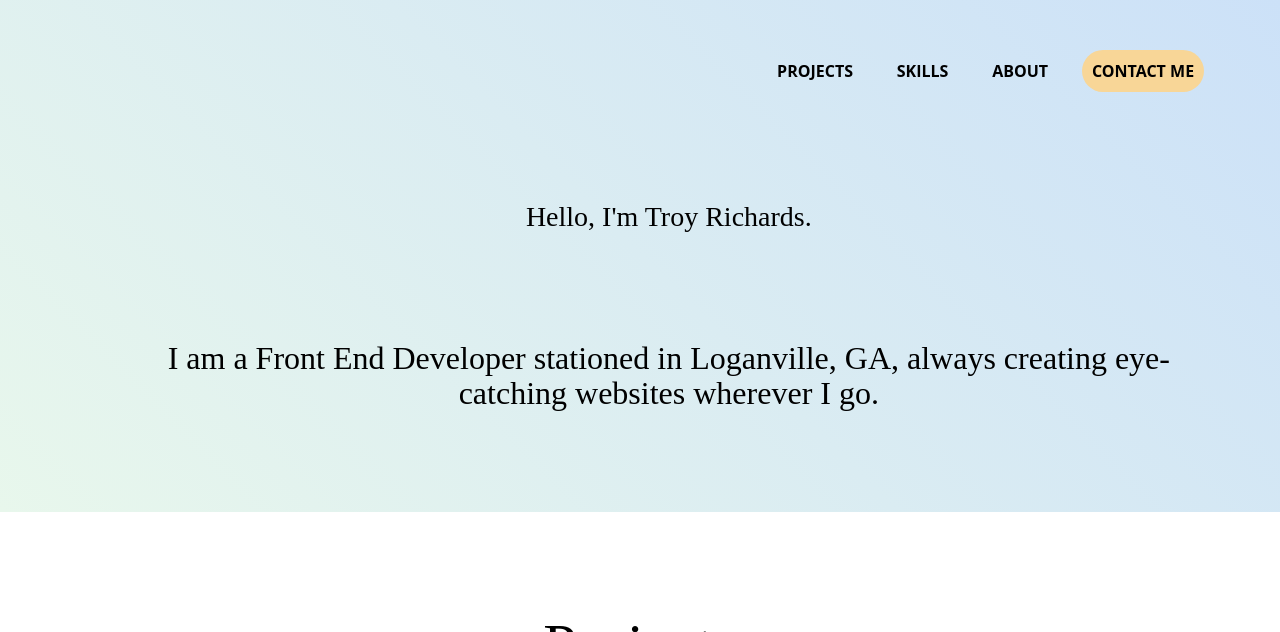
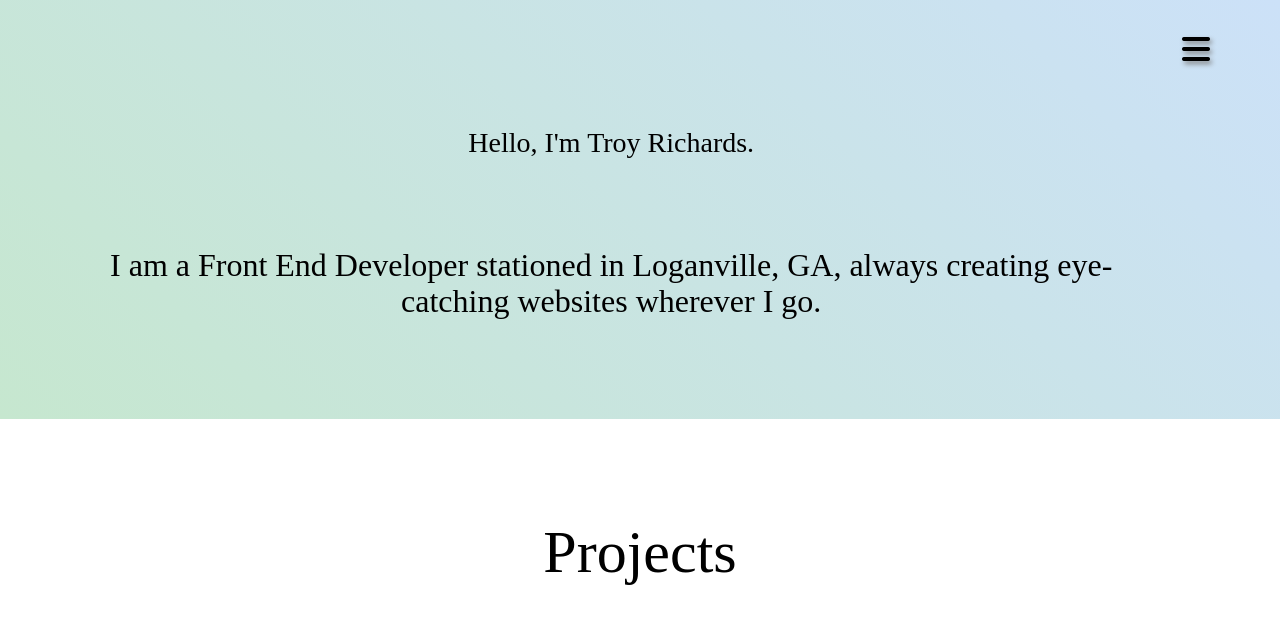
Before and after one commit to AyeTone/Portfolio, a website built with Parcel: page index.html in a window 1280 px wide. Shown: the top 632 px of the page. Built offline with nearby package versions, Linux system fonts and the light colour scheme; grey boxes are pictures that could not be loaded; a web font is replaced by a local one.

Commit message:
Added Dropdown framework

```diff
--- a/css/main.css
+++ b/css/main.css
@@ -145,7 +145,7 @@
 header,
 #skills,
 footer {
-  background: linear-gradient(45deg, #e8f7ec, #cce1f8) ;
+  background: linear-gradient(45deg, #c6e7cf, #cce1f8) ;
 }
 
 header,
@@ -159,11 +159,8 @@
   flex-flow: row wrap
 }
 
-
-
 .content-wrapper {
   width: 90%;
-
 }
 
 /* Header */
@@ -173,48 +170,43 @@
   padding-bottom: 60px;
 }
 
+.bar {
+  border-style: none;
+  background: none;
+  font-size: 2rem;
+  text-shadow: 2px 3px 5px grey;
+}
 
-header nav ul {
-  text-transform: uppercase;
+.dropdown {
+  position: sticky;
+  top: 10px;
   display: flex;
-  justify-content: space-around;
-  padding-bottom: 60px;
-  padding-top: 30px;
+  justify-content: flex-end;
+}
+
+.nav-content {
+  position: absolute;
+  top: calc(100% + .30rem);
+}
+
+nav {
+  background: white;
+  box-shadow: 4px 7px 5px rgba(0, 0, 0, .3);
+  visibility: hidden;
+  opacity: 0;
+  transition: ;
+}
+
+nav:checked {
+
 }
 
 nav ul li {
+  padding: 10px;
+  text-transform: uppercase;
   font-weight: bold;
 }
 
-nav #contact-button {
-  background-color: #f8d697;
-  border-radius: 30px;
-  padding: 10px 10px
-}
-
-nav #contact-button:hover {
-  animation: show .25s;
-  animation-fill-mode: forwards
-}
-
-.nav-item {
-  border-radius: 20px;
-  padding: 10px 10px
-}
-
-.nav-item:hover {
- animation: show .25s;
- animation-fill-mode: both;
-}
-
-@keyframes show {
-  0% {
-    background-color: none;
-  }
-  100% {
-    background-color: #ffcb6b;
-  }
-}
 
 header h2 {
   font-weight: lighter;
@@ -260,6 +252,11 @@
   width: 100%;
   display: flex;
   flex-direction: column;
+}
+
+.project-image {
+  width: 200px;
+  height: 200px;
 }
 
 .project-area p {
@@ -457,12 +454,12 @@
    ========================================================================== */
 
 @media only screen and (min-width: 768px) {
-/* Tablet styles */
+/*        Tablet styles        */
 
-/* General */
 
+/*    General    */
 .content-wrapper {
-  max-width: 640px;
+  max-width: 700px;
 }
 
 h1 {
@@ -481,42 +478,20 @@
   font-size: 1rem;
 }
 
-img {
-  max-width:fit-content;
-}
 
-/* Header */
 
+/*    Header     */
 header h1 {
   padding: 40px 0px;
 }
 
-header .content-wrapper {
-  display: flex;
-  justify-content: center;
-  flex-flow: row wrap;
-}
-
-header nav {
-  width: 100%;
-  display: flex;
-  justify-content: center;
-}
-
-nav ul {
-  display: flex;
-  justify-content: space-around;
+nav {
   width: 100%;
 }
 
-.header-greeting {
-  display: flex;
-  flex-flow: row wrap;
-  justify-content: center;
-}
 
-/* Projects */
 
+/*    Projects     */
 .project-area {
 justify-content: space-around;
 }
@@ -529,8 +504,9 @@
   font-size: 3.75rem;
 }
 
-/* Skills */
 
+
+/*    Skills     */
 .skill,
 .tool {
   width: 45%;
@@ -545,8 +521,9 @@
   flex-flow: row wrap;
 }
 
-/* About */
 
+
+/*    About    */
 .about-wrapper {
   display: flex;
   justify-content: center;
@@ -560,8 +537,7 @@
 
 
 
-/* Footer */
-
+/*    Footer     */
 .footer-content {
   display: flex;
   flex-flow: row wrap;
@@ -587,10 +563,10 @@
 }
 
 @media only screen and (min-width: 1200px) {
-/* Desktop */
+/*      Desktop        */
 
-/* Gerenal */
 
+/*    Gerenal    */
 .content-wrapper {
   max-width: 1450px;
 }
@@ -603,41 +579,31 @@
   font-size: 2rem;
 }
 
-/* Header */
 
-header .content-wrapper {
-justify-content: flex-end;
-}
 
-header nav {
-  justify-content: flex-end;
-  width: 50%;
-}
-
-nav ul {
-  justify-content: flex-end;
-  width: 80%;
-}
-
+/*    Header     */
 .header-greeting {
   width: 95%;
   flex-flow: row wrap;
 }
 
-/* Projects */
 
+
+/*    Projects     */
 .project-item {
   width: 30%;
 }
 
-/* Skiils */
 
+
+/*    Skiils     */
 #skills .content-wrapper {
   max-width: 900px;
 }
 
-/* About */
 
+
+/*    About    */
 .about-wrapper {
   display: flex;
   justify-content: space-between;
@@ -650,7 +616,6 @@
 #about figure {
   width: 35%;
 }
-
 }
 
 @media print,
--- a/index.html
+++ b/index.html
@@ -37,6 +37,9 @@
 <body>
   <header>
     <div class="content-wrapper">
+      <div class="dropdown">
+        <button class="bar"> <i class="fas fa-bars"></i></button>
+        <div class="nav-content">
           <nav>
             <ul>
               <li><a href="#projects" class="nav-item">Projects</a></li>
@@ -45,6 +48,8 @@
               <li><a href="#contact" id="contact-button"> Contact Me</a></li>
             </ul>
           </nav>
+        </div>
+      </div>
       <div class="header-greeting">
       <h1>Hello, I'm Troy Richards.</h1>
       <h2>
@@ -63,7 +68,7 @@
           <article class="project-item"> <!--Repo Gallery-->
             <figure>
               <a href="https://ayetone.github.io/github-repo-gallery/" target="_blank">
-                <img src="img/repo-gallery.png" alt="Repo Gallery">
+                <img class="" src="img/repo-gallery.png" alt="Repo Gallery">
               </a>
             </figure>
             <h3> Github Repo Gallery</h3>
@@ -83,7 +88,7 @@
           <article class="project-item"> <!--Sticky Notes-->
             <figure>
               <a href="https://6vl2y.csb.app/" target="_blank">
-                <img src="img/notes.png" alt="Sticky Notes">
+                <img class="" src="img/notes.png" alt="Sticky Notes">
               </a>
             </figure>
             <h3>Sticky Notes</h3>
@@ -103,7 +108,7 @@
           <article class="project-item"> <!--Guess-The-Word-->
             <figure>
               <a href="https://ayetone.github.io/guess-the-word/" target="_blank">
-                <img src="img/word-guess.png" alt="Guess-The-Word game" />
+                <img class="" src="img/word-guess.png" alt="Guess-The-Word game" />
               </a>
             </figure>
             <h3>Guess-The-Word</h3>
@@ -123,7 +128,7 @@
           <article class="project-item"> <!--Unplugged-->
             <figure>
               <a href="https://ayetone.github.io/responsive-unplugged-retreat/" target="_blank">
-                <img src="img/unplugged.png" alt="unplugged">
+                <img class="" src="img/unplugged.png" alt="unplugged">
               </a>
             </figure>
             <h3>UnPlugged</h3>
@@ -143,7 +148,7 @@
           <article class="project-item"> <!--Nametag-->
             <figure>
               <a href="https://czw9y.csb.app/" target="_blank">
-                <img src="img/nametag.png" alt="Nametag UI">
+                <img class="" src="img/nametag.png" alt="Nametag UI">
               </a>
             </figure>
             <h3> Nametag Generator</h3>
```
Lines whose indentation alone changed are shown as unchanged.
